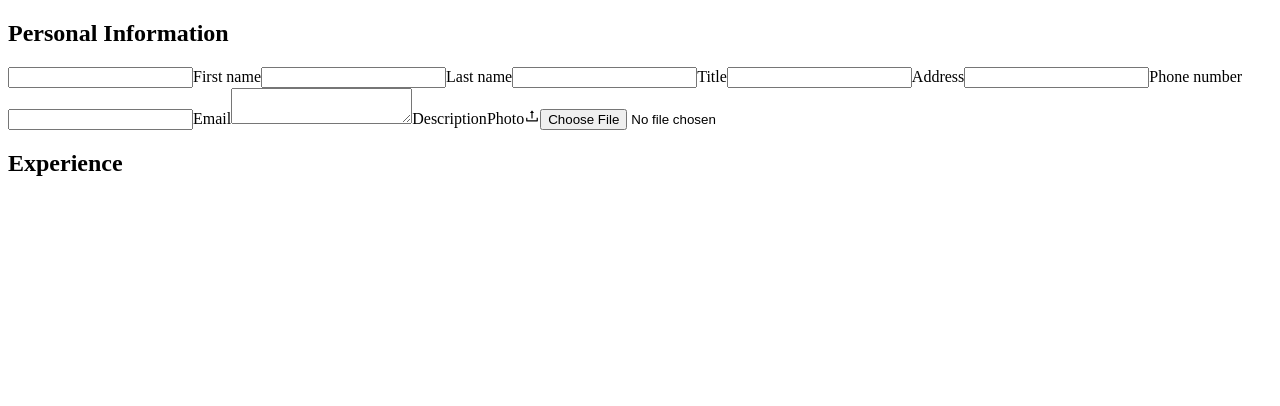
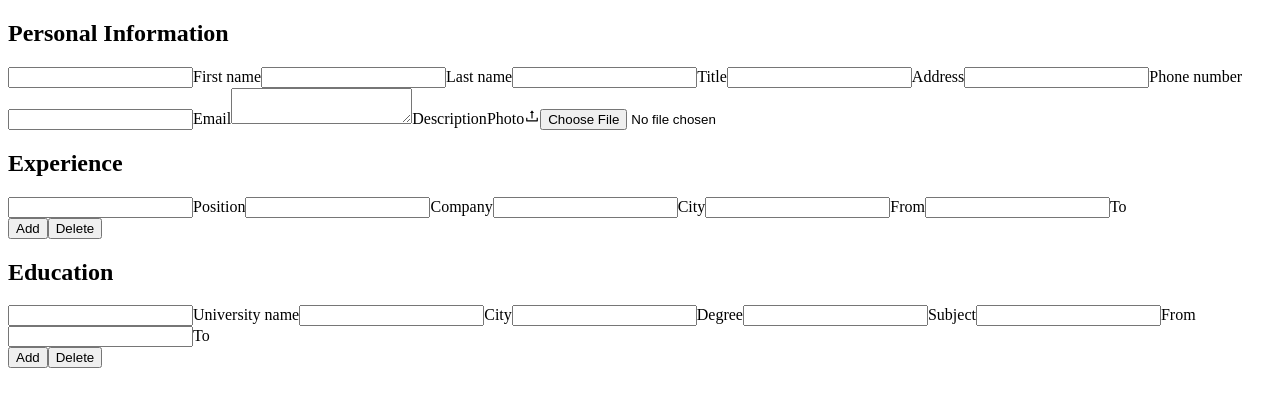
Before and after one commit to Daraphista/cv-project, a React (Create React App) app: page / in a window 1280 px wide. Shown: the top 406 px of the page. Built offline with nearby package versions, Linux system fonts and the light colour scheme.

Commit message:
added Buttons

```diff
--- a/src/App.js
+++ b/src/App.js
@@ -1,12 +1,11 @@
 import { Component } from "react";
 import { AiOutlineUpload } from "react-icons/ai"
+import Button from "./components/Button";
 
 class App extends Component {
   constructor (props) {
     super (props);
-  }
 
-  handleChange(event) {
   }
 
   render () {
@@ -52,10 +51,69 @@ class App extends Component {
               </label>
             </section>
 
-            <section>
+            <section className="experience">
               <h2>Experience</h2>
+              <section>
+                <label>
+                  <input className="peer" type="text"></input>
+                  <span className="peer-focus:invisible">Position</span>
+                </label>
+                <label>
+                  <input className="peer" type="text"></input>
+                  <span className="peer-focus:invisible">Company</span>
+                </label>
+                <label>
+                  <input className="peer" type="text"></input>
+                  <span className="peer-focus:invisible">City</span>
+                </label>
+                <label>
+                  <input className="peer" type="text"></input>
+                  <span className="peer-focus:invisible">From</span>
+                </label>
+                <label>
+                  <input className="peer" type="text"></input>
+                  <span className="peer-focus:invisible">To</span>
+                </label>
+              </section>
+              <Button type="Add" />
+              <Button type="Delete" />
             </section>
 
+            <section class="education">
+              <section>
+                <h2>Education</h2>
+                <label>
+                  <input className="peer" type="text"></input>
+                  <span className="peer-focus:invisible">University name</span>
+                </label>
+                <label>
+                  <input className="peer" type="text"></input>
+                  <span className="peer-focus:invisible">City</span>
+                </label>
+                <label>
+                  <input className="peer" type="text"></input>
+                  <span className="peer-focus:invisible">Degree</span>
+                </label>
+                <label>
+                  <input className="peer" type="text"></input>
+                  <span className="peer-focus:invisible">Subject</span>
+                </label>
+                <label>
+                  <input className="peer" type="text"></input>
+                  <span className="peer-focus:invisible">From</span>
+                </label>
+                <label>
+                  <input className="peer" type="text"></input>
+                  <span className="peer-focus:invisible">To</span>
+                </label>
+              </section>
+              <Button type="Add" />
+              <Button type="Delete" />
+            </section>
+
+            <section>
+
+            </section>
           </form>
         </div>
 
--- /dev/null
+++ b/src/components/Button.js
@@ -0,0 +1,17 @@
+import { Component } from "react";
+
+class AddButton extends Component {
+  constructor (props) {
+    super (props)
+  }
+
+  render () {
+    const { type } = this.props;
+
+    return (
+      <button className="btn primary" type="button">{type}</button>
+    )
+  }
+}
+
+export default AddButton;
--- a/src/index.css
+++ b/src/index.css
@@ -26,4 +26,12 @@
   label span {
     @apply absolute text-gray-500 top-1/2 left-1 transform -translate-y-1/2
   }
+
+  button.btn {
+    @apply rounded  text-white font-semibold p-2
+  }
+
+  button.btn.primary {
+    @apply bg-neutral-800 hover:bg-neutral-700
+  }
 }
```
